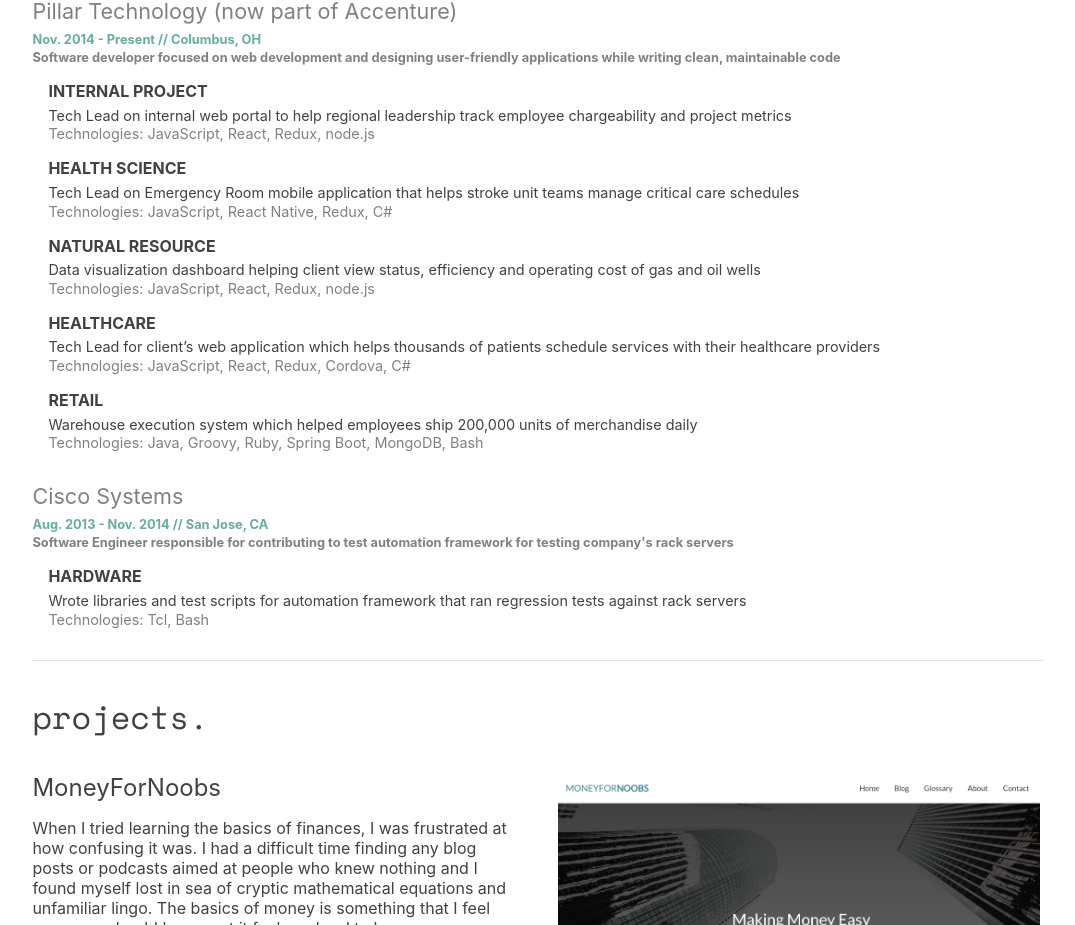
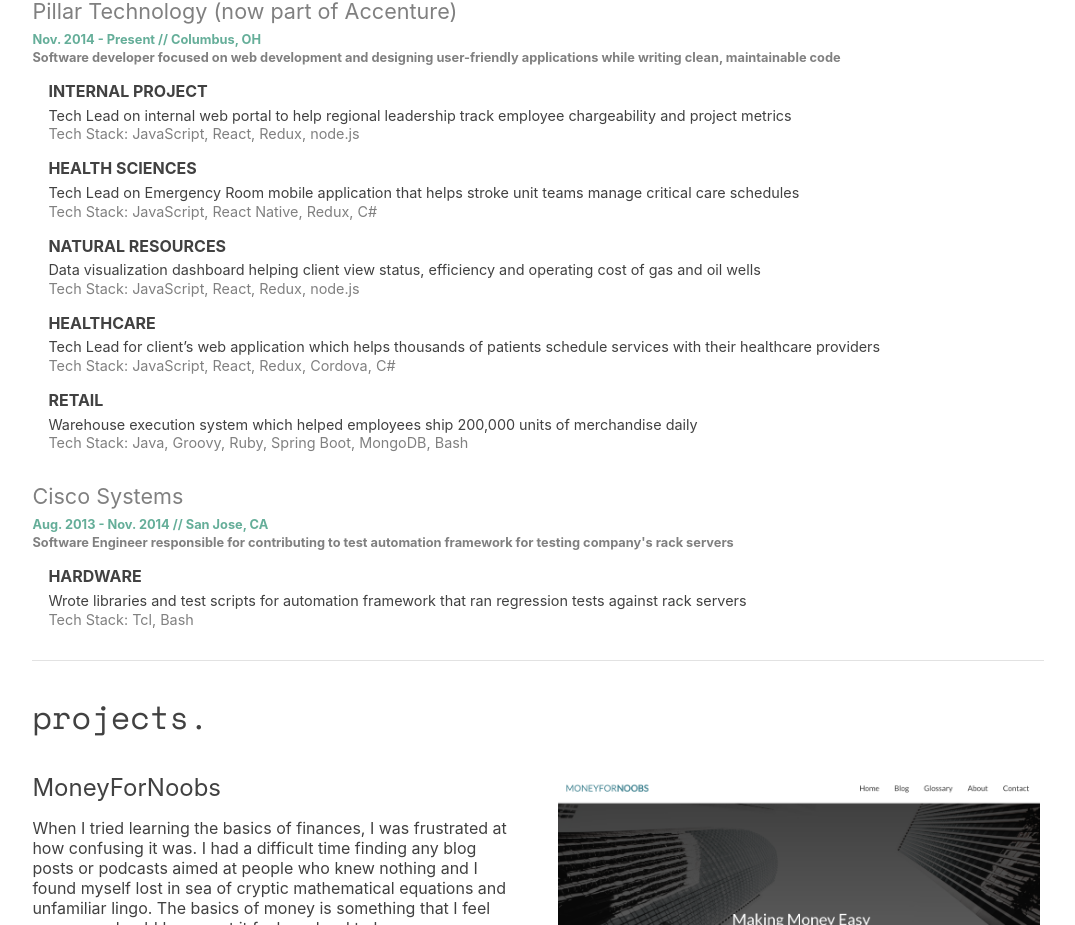
Before and after one commit to mdurban/nextjs-personal-website, a Next.js app: page / in a window 1280 px wide. Shown: the part 818-1743 px from the top of the page, without its empty margins (102-1177 px from the left). Built offline with nearby package versions, Linux system fonts and the light colour scheme.

Commit message:
small tweaks on experience description

```diff
--- a/components/experienceSection.js
+++ b/components/experienceSection.js
@@ -10,19 +10,19 @@
       <div className={styles.jobContainer}>
         <div className={styles.jobProjectTitle}>Internal Project</div>
         <div className={styles.jobProjectDescription}>Tech Lead on internal web portal to help regional leadership track employee chargeability and project metrics</div>
-        <div className={styles.jobProjectTechnologies}>Technologies: JavaScript, React, Redux, node.js</div>
-        <div className={styles.jobProjectTitle}>Health Science</div>
+        <div className={styles.jobProjectTechnologies}>Tech Stack: JavaScript, React, Redux, node.js</div>
+        <div className={styles.jobProjectTitle}>Health Sciences</div>
         <div className={styles.jobProjectDescription}>Tech Lead on Emergency Room mobile application that helps stroke unit teams manage critical care schedules</div>
-        <div className={styles.jobProjectTechnologies}>Technologies: JavaScript, React Native, Redux, C#</div>
-        <div className={styles.jobProjectTitle}>Natural Resource</div>
+        <div className={styles.jobProjectTechnologies}>Tech Stack: JavaScript, React Native, Redux, C#</div>
+        <div className={styles.jobProjectTitle}>Natural Resources</div>
         <div className={styles.jobProjectDescription}>Data visualization dashboard helping client view status, efficiency and operating cost of gas and oil wells</div>
-        <div className={styles.jobProjectTechnologies}>Technologies: JavaScript, React, Redux, node.js</div>
+        <div className={styles.jobProjectTechnologies}>Tech Stack: JavaScript, React, Redux, node.js</div>
         <div className={styles.jobProjectTitle}>Healthcare</div>
         <div className={styles.jobProjectDescription}>Tech Lead for client’s web application which helps thousands of patients schedule services with their healthcare providers</div>
-        <div className={styles.jobProjectTechnologies}>Technologies: JavaScript, React, Redux, Cordova, C#</div>
+        <div className={styles.jobProjectTechnologies}>Tech Stack: JavaScript, React, Redux, Cordova, C#</div>
         <div className={styles.jobProjectTitle}>Retail</div>
         <div className={styles.jobProjectDescription}>Warehouse execution system which helped employees ship 200,000 units of merchandise daily</div>
-        <div className={styles.jobProjectTechnologies}>Technologies: Java, Groovy, Ruby, Spring Boot, MongoDB, Bash</div>
+        <div className={styles.jobProjectTechnologies}>Tech Stack: Java, Groovy, Ruby, Spring Boot, MongoDB, Bash</div>
       </div>
     </div>
     <div className={styles.jobSection}>
@@ -32,7 +32,7 @@
       <div className={styles.jobContainer}>
         <div className={styles.jobProjectTitle}>Hardware</div>
         <div className={styles.jobProjectDescription}>Wrote libraries and test scripts for automation framework that ran regression tests against rack servers</div>
-        <div className={styles.jobProjectTechnologies}>Technologies: Tcl, Bash</div>
+        <div className={styles.jobProjectTechnologies}>Tech Stack: Tcl, Bash</div>
       </div>
     </div>
   </>
```
